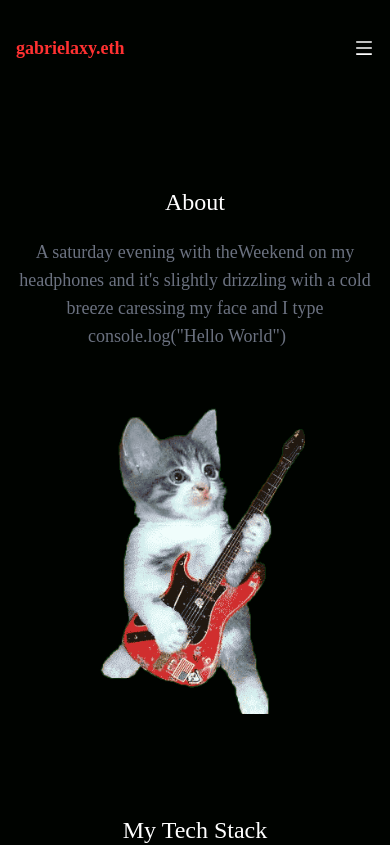
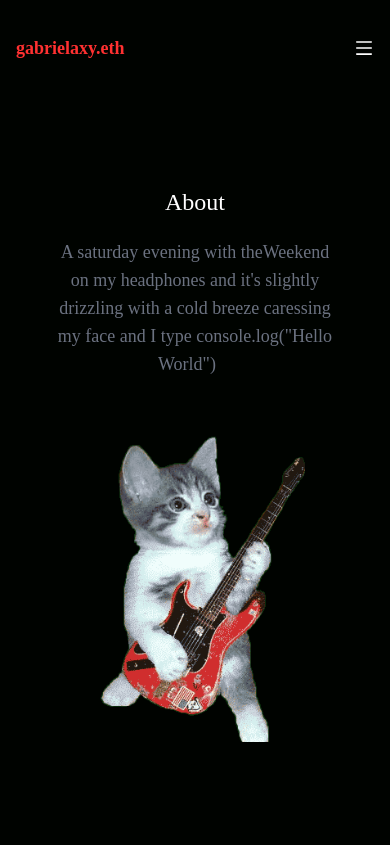
Before and after one commit to gabrielantonyxaviour/portfolio, a React (Create React App) app: page /about in a window 390 px wide. Shown: the top 845 px of the page. Built offline with nearby package versions, Linux system fonts and the light colour scheme; no server answers.

Commit message:
About responsive fix

```diff
--- a/src/pages/About.jsx
+++ b/src/pages/About.jsx
@@ -148,7 +148,7 @@ const About = () => {
         </h1>
 
         <div className="flex flex-col lg:flex-row  justify-between">
-          <div className="max-w-[800px] mx-auto mb-12 lg:mb-0 lg:mx-0 text-center lg:text-start">
+          <div className="w-[80%] mx-auto mb-12 lg:mb-0 lg:mx-0 text-center lg:text-start">
             <Typed
               className="text-lg text-gray-500 select-custom "
               strings={[
```
